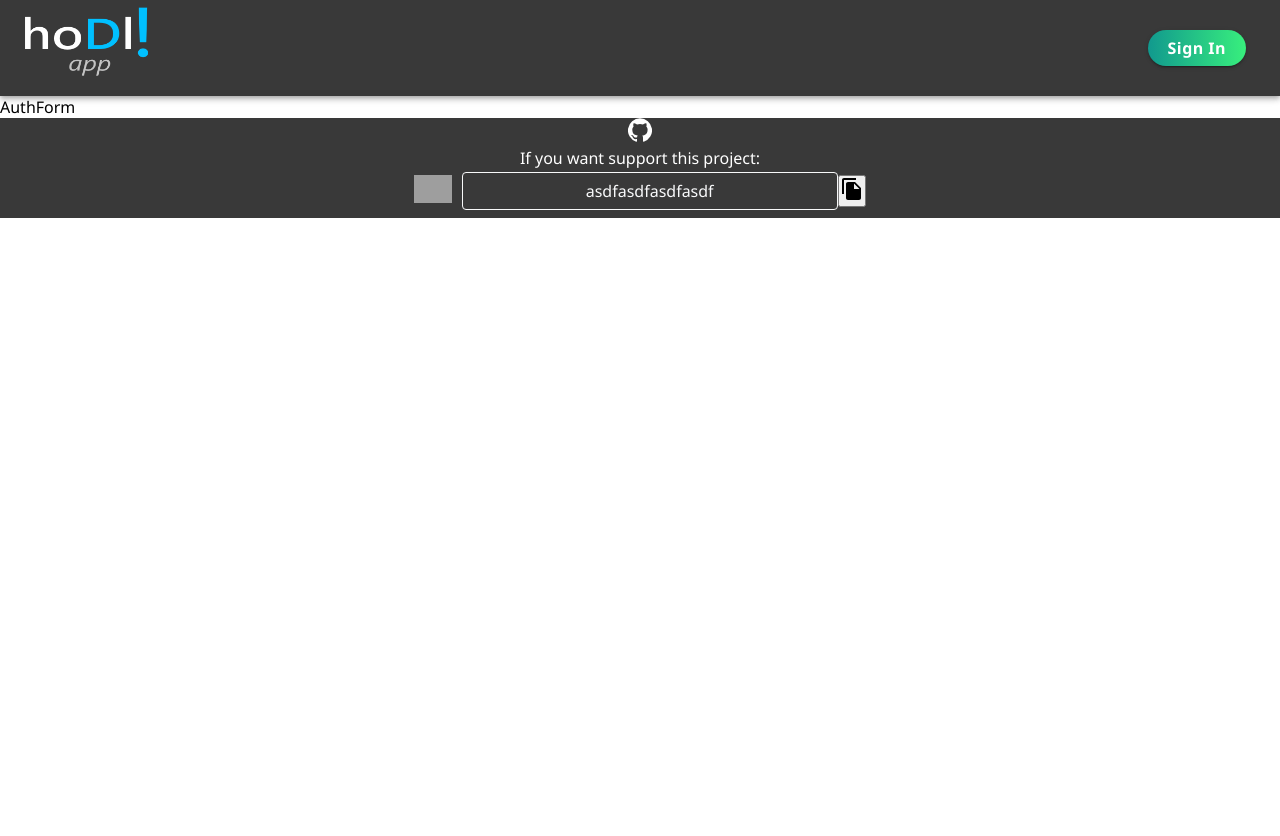
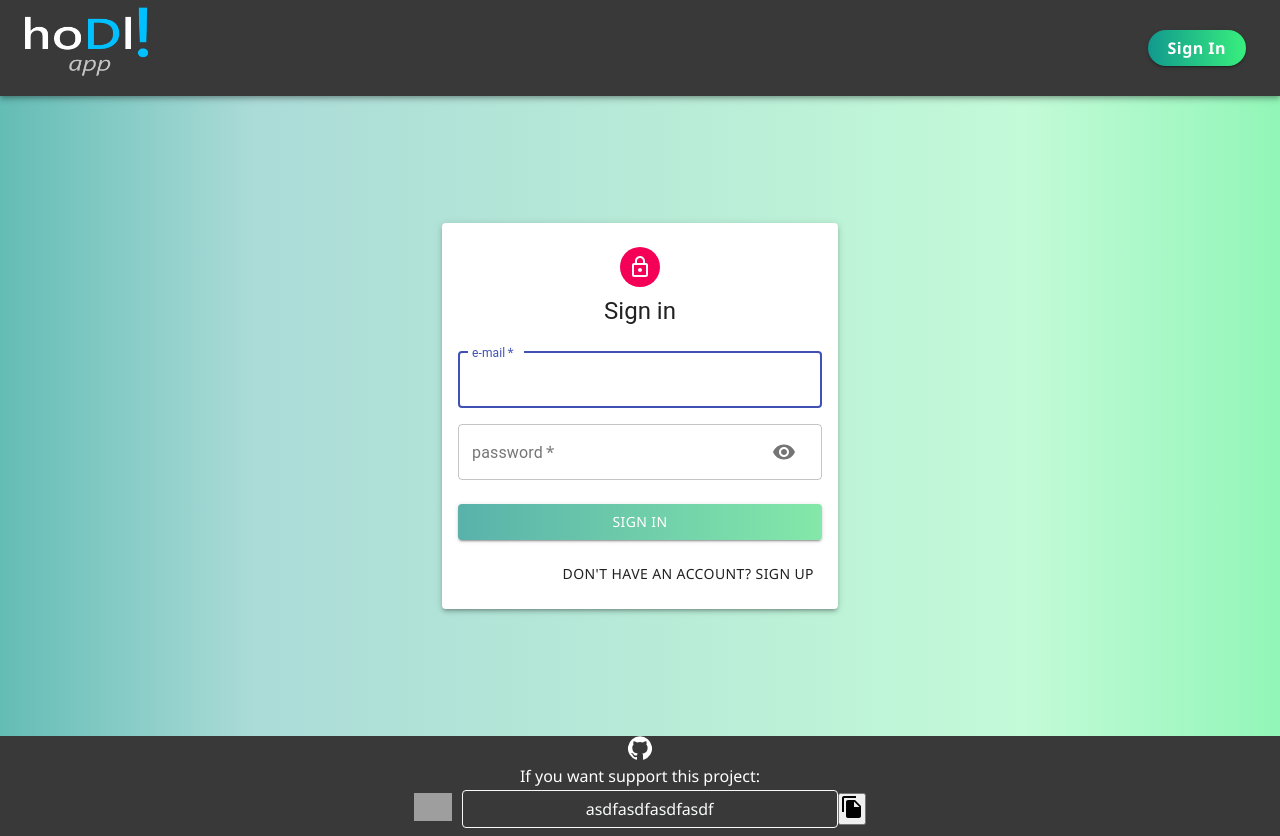
Before and after one commit to BlackH3art/hodl-app-vol2, a React (Create React App) app: page /auth in a window 1280 px wide. Before the commit the page ends 800 px from the top, so only its background shows below. Built offline with nearby package versions, Linux system fonts and the light colour scheme; grey boxes are pictures that could not be loaded.

Commit message:
SignUp & SignIn, creating and log in users

```diff
--- a/src/components/AuthForm/AuthForm.jsx
+++ b/src/components/AuthForm/AuthForm.jsx
@@ -1,9 +1,101 @@
-import React from 'react';
+import React, { useState } from 'react';
+import { Avatar, Button, Paper, Grid, Typography, Container } from '@material-ui/core';
+
+import AuthInput from './AuthInput';
+
+import LockOutlinedIcon from '@material-ui/icons/LockOutlined';
+
+import useStyles from './authFrom.styles';
+import { useDispatch } from 'react-redux';
+import { useHistory } from 'react-router-dom';
+
+import { signIn, signUp } from '../../redux.actions/authActions';
+
+const initial = {
+  email: "",
+  password: "",
+  confirmPassword: ""
+}
+
 
 const AuthForm = () => {
+
+  const [showPassword, setShowPassword] = useState(false);
+  const [isSignedUp, setIsSignedUp] = useState(false);
+  const [loginData, setLoginData] = useState(initial);
+  const classes = useStyles();
+  const dispatch = useDispatch();
+  const history = useHistory();
+
+  const handleSubmit = (e) => {
+    e.preventDefault();
+
+    console.log(loginData);
+
+    if(isSignedUp) {
+      dispatch(signUp(loginData, history));
+    } else {
+      dispatch(signIn(loginData, history));
+    }
+  };
+
+  const handleChange = (e) => {
+    setLoginData({
+      ...loginData,
+      [e.target.name]: e.target.value
+    });
+  };
+
+  const handleShowPassword = () => {
+    // setShowPassword(!showPassword)
+    setShowPassword((prevState) => !prevState);
+  };
+
+  const switchSignUp = () => {
+    setIsSignedUp((prevState) => !prevState);
+    setShowPassword(false);
+  };
+
   return (
     <>
-      AuthForm
+      <div className={classes.authContainer}>
+        <Container component="main" maxWidth="xs">
+          <Paper className={classes.paper} elevation={3}>
+
+            <Avatar className={classes.avatar}>
+              <LockOutlinedIcon />
+            </Avatar>
+
+            <Typography variant="h5"> {isSignedUp ? "Sign up" : "Sign in"} </Typography>
+
+            <form className={classes.form} onSubmit={handleSubmit}>
+              <Grid container spacing={2}>
+                <AuthInput name="email" label="e-mail" type="email" handleChange={handleChange} autoFocus />
+                <AuthInput name="password" label="password" type={showPassword ? "text" : "password"} handleShowPassword={handleShowPassword} handleChange={handleChange} />
+                {isSignedUp && (
+                  <>
+                    <AuthInput name="confirmPassword" label="confirm password" type="password" handleChange={handleChange} />
+                  </>
+                )}
+              </Grid>
+
+              <Button type="submit" fullWidth className={classes.submit} variant="contained">
+                {isSignedUp ? "Sign Up" : "Sign In"}
+              </Button>
+
+              <Grid container justify="flex-end">
+                <Grid item>
+                  <Button onClick={switchSignUp}>
+                    {isSignedUp ? "Already have an account? Sign in" : "Don't have an account? Sign up"}
+                  </Button>
+                </Grid>
+              </Grid>
+
+            </form>
+
+          </Paper>
+        </Container>
+      </div>
     </>
    );
 }
--- /dev/null
+++ b/src/components/AuthForm/AuthInput.jsx
@@ -0,0 +1,35 @@
+import React from 'react';
+import { TextField, Grid, InputAdornment, IconButton } from '@material-ui/core';
+import Visibility from '@material-ui/icons/Visibility';
+import VisibilityOff from '@material-ui/icons/VisibilityOff';
+
+const AuthInput = ({ name, handleChange, label, autoFocus, type, handleShowPassword }) => {
+  return (
+    <>
+      <Grid item xs={12} sm={12}>
+        <TextField
+          name={name}
+          onChange={handleChange}
+          variant="outlined"
+          fullWidth
+          required
+          label={label}
+          autoFocus={autoFocus}
+          type={type}
+          InputProps={name === "password" ? {
+            endAdornment: (
+              <InputAdornment position="end">
+                <IconButton onClick={handleShowPassword}>
+                  {type === "password" ? <Visibility /> : <VisibilityOff />}
+                </IconButton>
+              </InputAdornment>
+            )
+          } : {} }
+        />
+      </Grid>
+
+    </>
+   );
+}
+
+export default AuthInput;
--- /dev/null
+++ b/src/components/AuthForm/authFrom.styles.js
@@ -0,0 +1,38 @@
+import { makeStyles } from '@material-ui/core';
+
+const useStyles = makeStyles((theme) => ({
+  paper: {
+    // paddingTop: theme.spacing(8),
+    display: 'flex',
+    flexDirection: 'column',
+    alignItems: 'center',
+    padding: theme.spacing(2),
+  },
+  root: {
+    '& .MuiTextField-root': {
+      margin: theme.spacing(1),
+    },
+  },
+  avatar: {
+    margin: theme.spacing(1),
+    backgroundColor: theme.palette.secondary.main,
+  },
+  form: {
+    width: '100%', // Fix IE 11 issue.
+    marginTop: theme.spacing(3),
+  },
+  submit: {
+    margin: theme.spacing(3, 0, 2),
+    backgroundImage: "linear-gradient(90deg, rgba(17,153,142,0.65) 0%, rgba(56,239,125,0.55) 100%)",
+    color: "white"
+  },
+  authContainer: {
+    display: "flex",
+    alignItems: "center",
+    minHeight: "80vh",
+    backgroundImage: "linear-gradient(90deg, rgba(17,153,142,0.65) 0%, rgba(17,153,142,0.35) 20%, rgba(56,239,125,0.30) 80%, rgba(56,239,125,0.55) 100%)",
+
+  }
+}));
+
+export default useStyles;
--- a/src/components/MainNav/MainNav.jsx
+++ b/src/components/MainNav/MainNav.jsx
@@ -1,7 +1,10 @@
-import React from 'react';
+import React, { useState, useEffect } from 'react';
 import { AppBar, Avatar, Toolbar, Button, Typography } from '@material-ui/core';
 
-import { Link } from 'react-router-dom';
+import { Link, useHistory, useLocation } from 'react-router-dom';
+
+import { useDispatch } from 'react-redux';
+import { LOGOUT } from '../../redux.actionTypes/actionTypes';
 
 import logo from '../../images/logo-rectangle.png';
 import useStyles from './mainNav.styles';
@@ -13,8 +16,29 @@ const MainNav = () => {
 
   const classes = useStyles();
   const buttonClasses = useButtonStyles();
+  const dispatch = useDispatch();
+  const history = useHistory();
+  const location = useLocation();
+  const [user, setUser] = useState(JSON.parse(localStorage.getItem('profile')));
 
-  const user = null;
+  useEffect(() => {
+    const token = user?.token
+
+    // jwt
+
+    setUser(JSON.parse(localStorage.getItem('profile')));
+
+  }, [location]);
+
+  const logout = () => {
+    dispatch({
+      type: LOGOUT,
+    });
+
+    history.push('/');
+    setUser(null);
+  };
+
 
   return (
     <>
@@ -37,10 +61,10 @@ const MainNav = () => {
                 </Avatar>
 
                 <Typography>
-                  isthismymail@o2.pl
+                  {user.result.data.email}
                 </Typography>
 
-                <Button variant="outlined" className={`${buttonClasses.secondaryButton} ${classes.signOutButton}`} size="small"> Sign Out </Button>
+                <Button variant="outlined" className={`${buttonClasses.secondaryButton} ${classes.signOutButton}`} size="small" onClick={logout} > Sign Out </Button>
               </div>
             ) : (
               <Button component={Link} to="/auth" variant="contained" className={`${buttonClasses.primaryButton} ${classes.signInButton}`} size="small" type="submit"> Sign In </Button>
--- a/src/redux.actionTypes/actionTypes.js
+++ b/src/redux.actionTypes/actionTypes.js
@@ -17,3 +17,7 @@ export const NO_SUCH_COIN_IN_CMC = "NO_SUCH_COIN_IN_CMC";
 export const UNKNOWN_ERROR = "UNKNOWN_ERROR";
 export const CLEAR_ERRORS = "CLEAR_ERRORS";
 export const FIELDS_ARE_REQUIRED = "FIELDS_ARE_REQUIRED";
+
+// auth
+export const AUTH = "AUTH";
+export const LOGOUT = "LOGOUT";
--- /dev/null
+++ b/src/redux.actions/authActions.js
@@ -0,0 +1,35 @@
+import * as api from '../api';
+import { AUTH } from '../redux.actionTypes/actionTypes';
+
+export const signIn = (loginData, history) => async (dispatch) => {
+  try {
+    const { data } = await api.signIn(loginData);
+
+    dispatch({
+      type: AUTH,
+      payload: data
+    });
+
+    history.push('/');
+
+  } catch (error) {
+    console.log(error);
+
+  }
+}
+
+export const signUp = (loginData, history) => async (dispatch) => {
+  try {
+    const { data } = await api.signUp(loginData);
+
+    dispatch({
+      type: AUTH,
+      payload: data
+    });
+
+    history.push('/');
+
+  } catch (error) {
+    console.log(error);
+  };
+};
--- /dev/null
+++ b/src/redux.reducers/authReducer.js
@@ -0,0 +1,18 @@
+import { AUTH, LOGOUT } from '../redux.actionTypes/actionTypes';
+
+export default function authReducer(state = { data: null }, action) {
+
+  switch (action.type) {
+    case AUTH:
+      localStorage.setItem('profile', JSON.stringify({ ...action?.payload }))
+      return { ...state, data: action?.payload };
+
+    case LOGOUT:
+      localStorage.clear();
+      return { ...state, data: null };
+
+    default:
+      return state;
+  }
+
+}
--- a/src/redux.reducers/index.js
+++ b/src/redux.reducers/index.js
@@ -6,6 +6,7 @@ import historyReducer from './historyReducer';
 import portfolioAverageReducer from './portfolioAverageReducer';
 import historyItemsDetailsReducer from './historyItemsDetailsReducer';
 import errorReducer from './errorReducer';
+import authReducer from './authReducer';
 
 export default combineReducers({
   coinReducer,
@@ -13,5 +14,6 @@ export default combineReducers({
   historyReducer,
   portfolioAverageReducer,
   historyItemsDetailsReducer,
-  errorReducer
+  errorReducer,
+  authReducer
 });
```
Also changed, not shown: src/api/index.js (+27 -13 lines).
